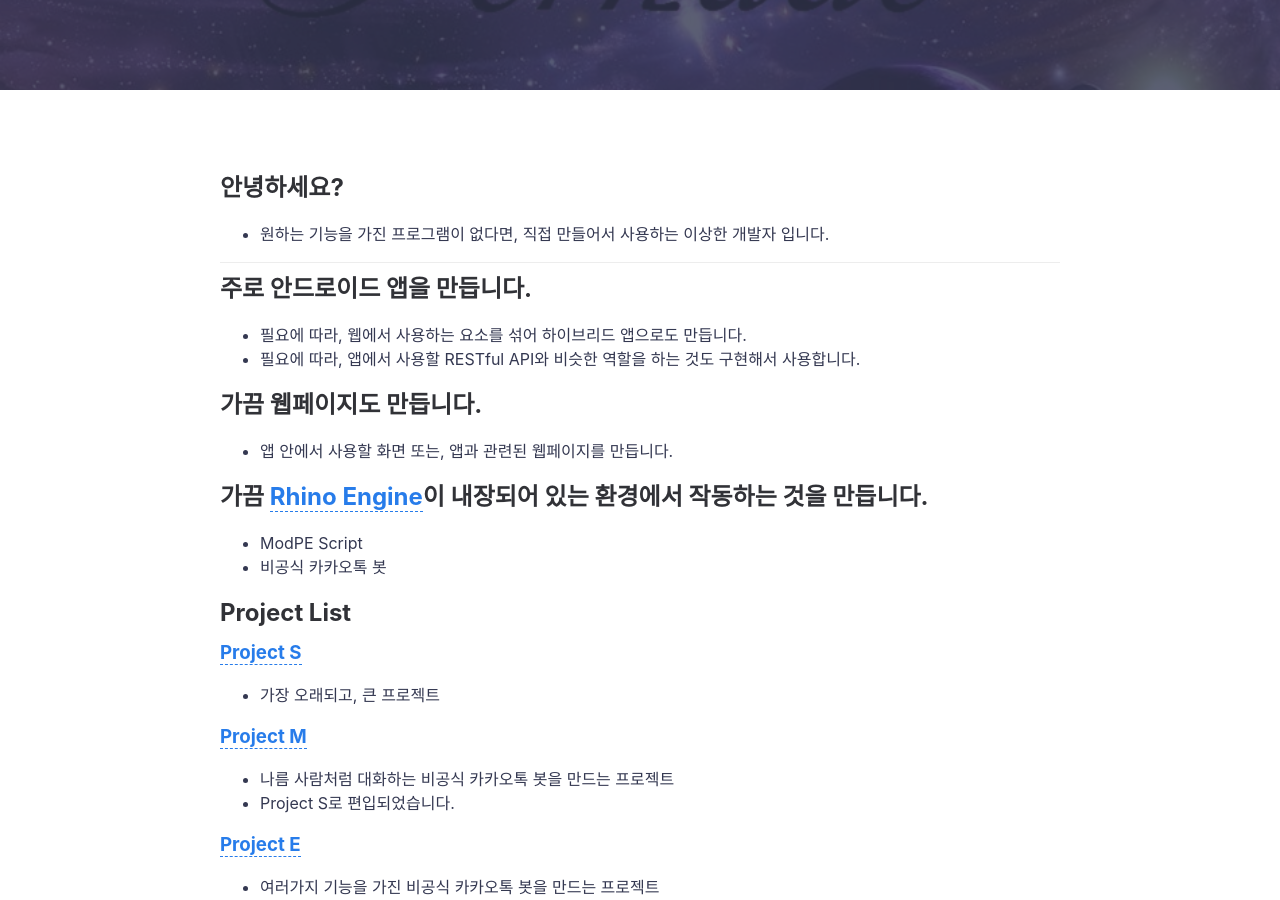
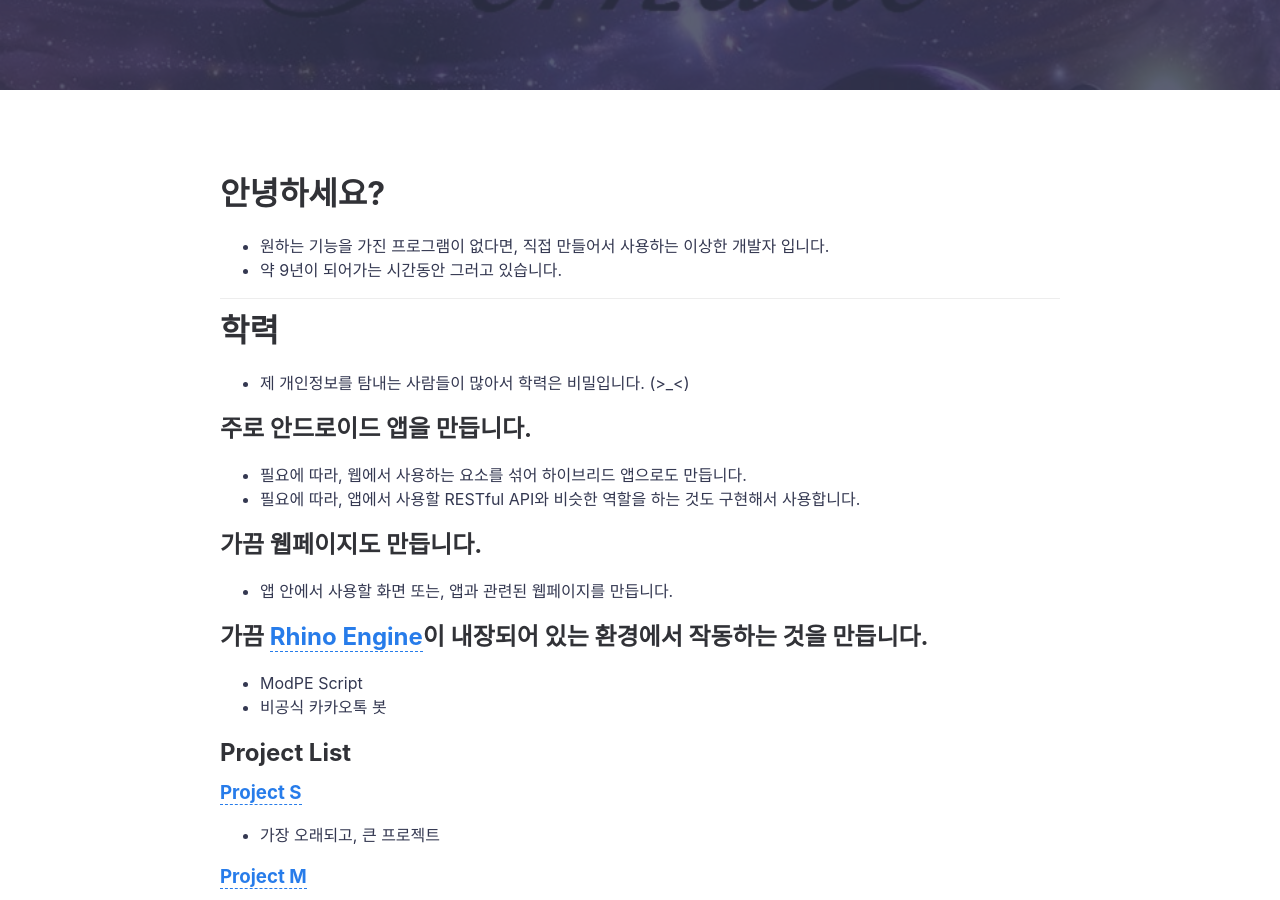
Before and after one commit to DarkTornado/Portfolio, a Jekyll site: the page built from _posts/1970-01-01-main.md, in a window 1280 px wide and 900 px high, scrolled down 486 px. Built offline with Jekyll 4.4.1, drawn with Linux system fonts in a browser that asks for light colours; comment, search, counter and statistics services are not loaded.

Commit message:
Update 1970-01-01-main.md

```diff
--- a/_posts/1970-01-01-main.md
+++ b/_posts/1970-01-01-main.md
@@ -5,10 +5,14 @@ categories: blog
 featured-img: DarkTornado.png
 ---
 
-## 안녕하세요?
+# 안녕하세요?
 * 원하는 기능을 가진 프로그램이 없다면, 직접 만들어서 사용하는 이상한 개발자 입니다.
+* 약 9년이 되어가는 시간동안 그러고 있습니다.
 
 ***
+
+# 학력
+* 제 개인정보를 탐내는 사람들이 많아서 학력은 비밀입니다. (>_<)
 
 ## 주로 안드로이드 앱을 만듭니다.
 * 필요에 따라, 웹에서 사용하는 요소를 섞어 하이브리드 앱으로도 만듭니다.
```
